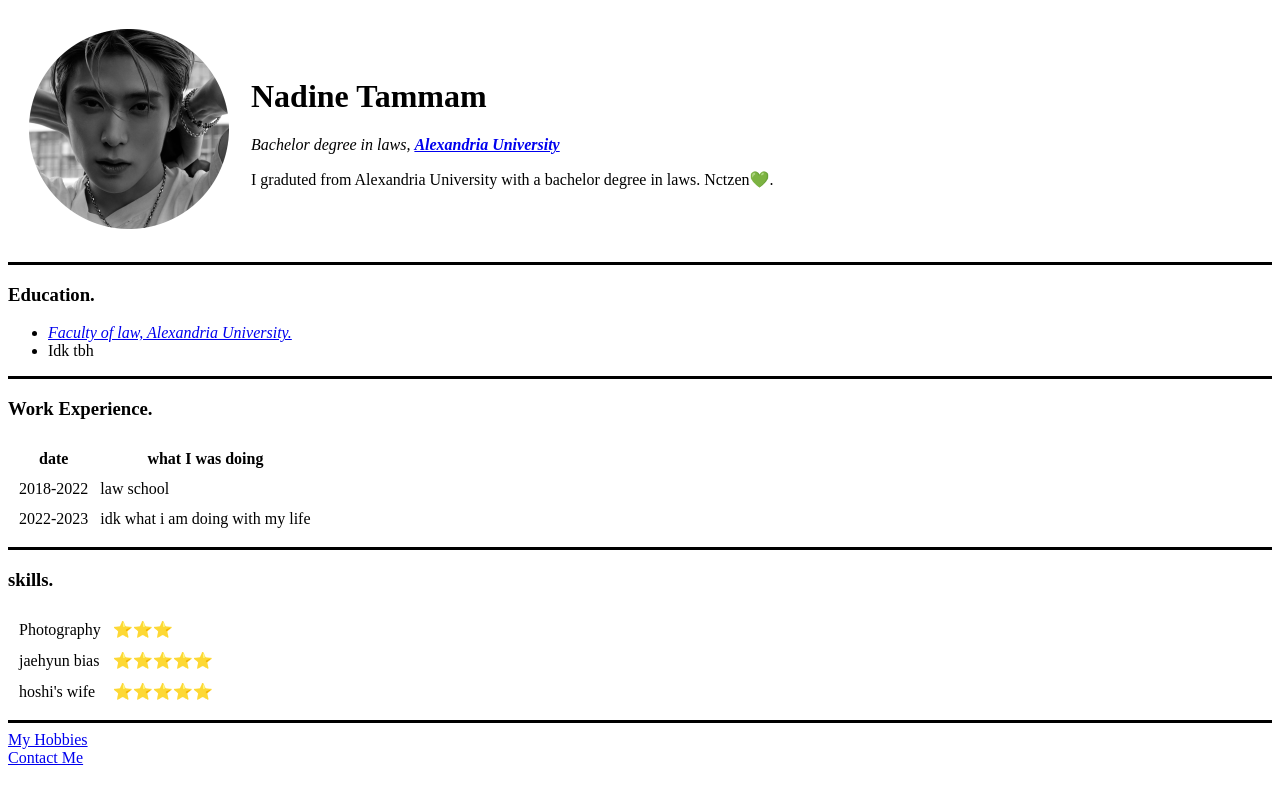
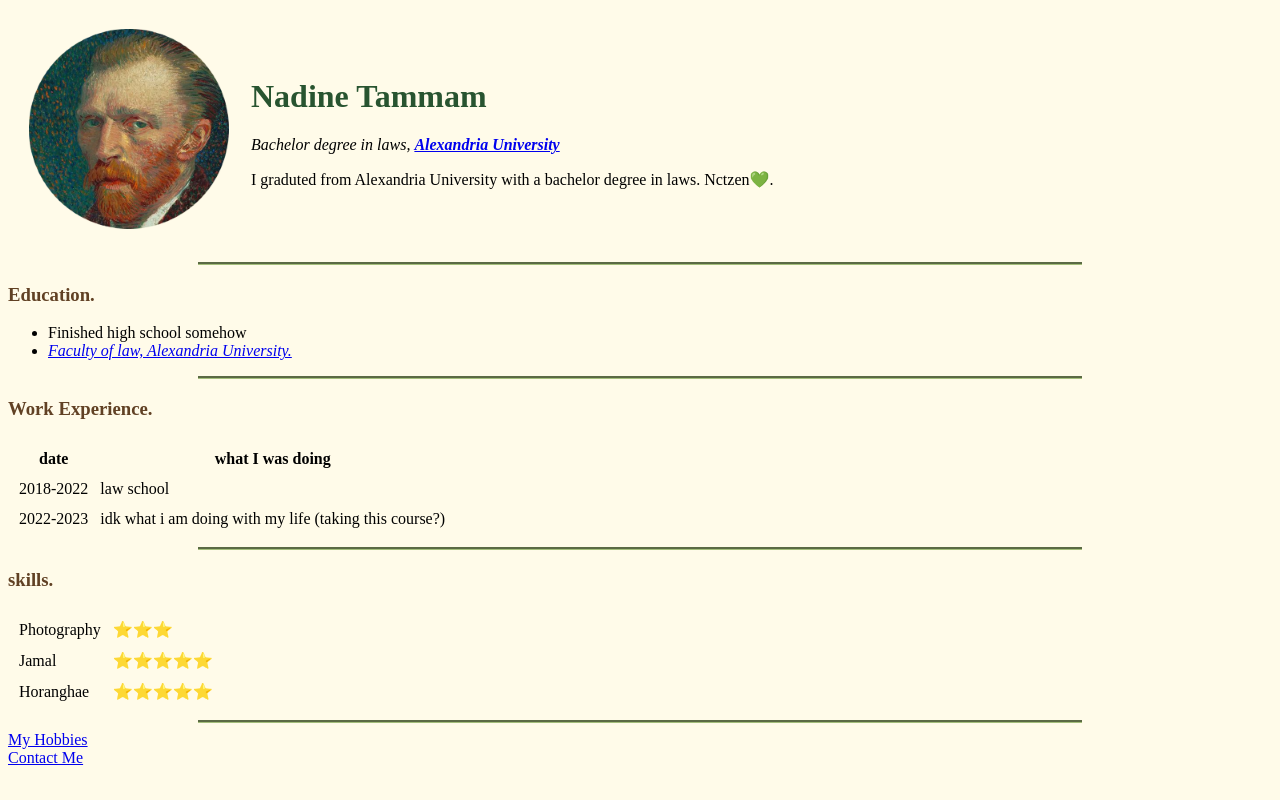
Before and after one commit to NadinTammam/MySite, a plain HTML site: page index.html in a window 1280 px wide. Drawn offline with Linux system fonts and the light colour scheme.

Commit message:
added new files

```diff
--- /dev/null
+++ b/css/styles.css
@@ -0,0 +1,26 @@
+body {
+    background-color: #FFFBE9;
+}
+
+hr {
+    border-style: none;
+    border-top-style: groove;
+    border-color: #A4BE7B;
+    border-width: 3px;
+    width: 70%;
+}
+
+h1 {
+    color: #285430;
+}
+
+h3 {
+    color: #614124;
+}
+
+.circular {
+    border-radius: 100%;
+}
+.circle{
+    border-radius: 100%;
+}
--- a/index.html
+++ b/index.html
@@ -1,22 +1,28 @@
 <!DOCTYPE html>
+
 <head>
     <meta charset="UTF-8">
     <title>💫Nadine's kingdom.</title>
+    <link rel="stylesheet" href="css/styles.css">
 </head>
+
 <body>
     <table cellspacing="20">
-        <td><img src="Images/jaehyun.png" alt="nct jaehyun "></td>
-        <td><h1>Nadine Tammam</h1>
-            <p><em>Bachelor degree in laws, <strong><a href="https://alexu.edu.eg/index.php/en/">Alexandria University</a></strong></em></p>
-            <p>I graduted from Alexandria University with a bachelor degree in laws. Nctzen💚.</p></td>
+        <td><img src="Images/van-gogh.png" alt="vangogh"></td>
+        <td>
+            <h1>Nadine Tammam</h1>
+            <p><em>Bachelor degree in laws, <strong><a href="https://alexu.edu.eg/index.php/en/">Alexandria
+                            University</a></strong></em></p>
+            <p>I graduted from Alexandria University with a bachelor degree in laws. Nctzen💚.</p>
+        </td>
     </table>
-    <hr size="3" color="black">
+    <hr>
     <h3>Education.</h3>
     <ul>
+        <li>Finished high school somehow</li>
         <li><em><a href="http://alexlaw.edu.eg/">Faculty of law, Alexandria University.</a></em></li>
-       <li>Idk tbh</li>
     </ul>
-    <hr size="3" color="black">
+    <hr>
     <h3>Work Experience.</h3>
     <table cellspacing="10">
         <thead>
@@ -32,11 +38,11 @@
             </tr>
             <tr>
                 <td>2022-2023</td>
-            <td>idk what i am doing with my life</td>
+                <td>idk what i am doing with my life (taking this course?)</td>
             </tr>
         </tbody>
     </table>
-    <hr size="3" color="black">
+    <hr>
     <h3>skills.</h3>
     <table cellspacing="10">
         <tr>
@@ -44,17 +50,18 @@
             <td>⭐⭐⭐</td>
         </tr>
         <tr>
-            <td>jaehyun bias</td>
+            <td>Jamal</td>
             <td>⭐⭐⭐⭐⭐</td>
         </tr>
         <tr>
-            <td>hoshi's wife</td>
+            <td>Horanghae</td>
             <td>⭐⭐⭐⭐⭐</td>
         </tr>
     </table>
-<hr size="3" color="black">
+    <hr>
     <a href="hobbies.html">My Hobbies</a>
     <br>
     <a href="contact-me.html">Contact Me</a>
 </body>
+
 </html>
```
Also changed, not shown: contact-me.html (+15 -6 lines), hobbies.html (+13 -1 lines), Images/eye-vangogh.png (added), Images/starry-night.png (added), Images/van-gogh.png (added). Lines whose indentation alone changed are shown as unchanged.
